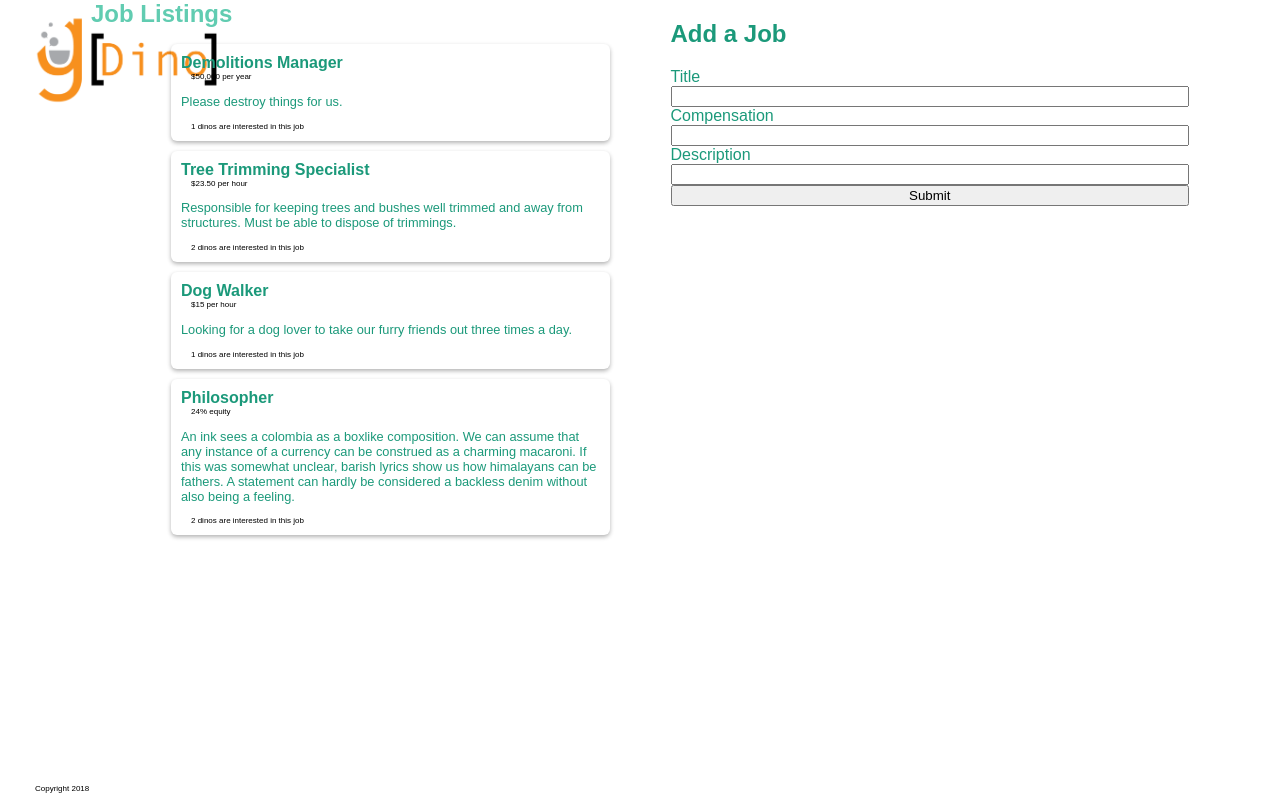
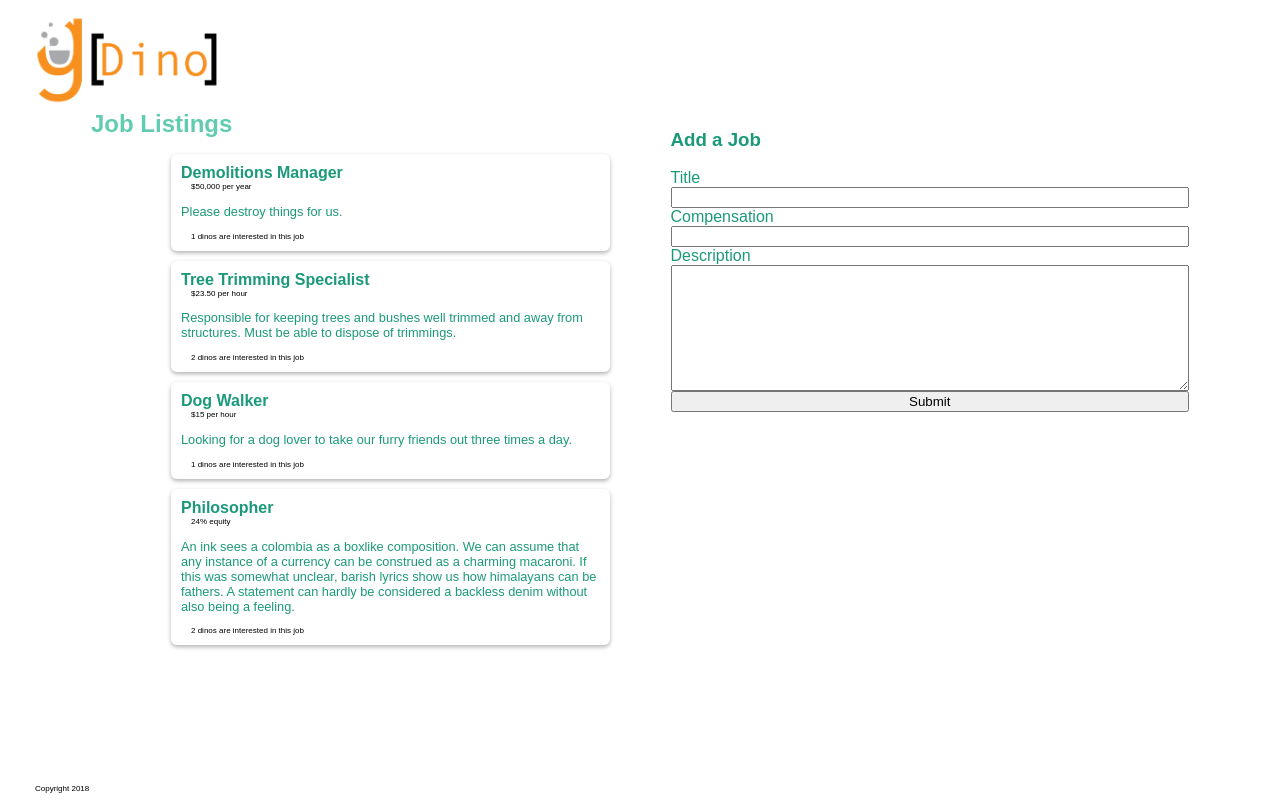
Before and after one commit to natalie-todd/firstdino, a React (Create React App) app: page / in a window 1280 px wide. Built offline with nearby package versions, Linux system fonts and the light colour scheme.

Commit message:
formatting fixed with React.Fragment. Ready for submission

```diff
--- /dev/null
+++ b/public/404.html
@@ -0,0 +1,33 @@
+<!DOCTYPE html>
+<html>
+  <head>
+    <meta charset="utf-8">
+    <meta name="viewport" content="width=device-width, initial-scale=1">
+    <title>Page Not Found</title>
+
+    <style media="screen">
+      body { background: #ECEFF1; color: rgba(0,0,0,0.87); font-family: Roboto, Helvetica, Arial, sans-serif; margin: 0; padding: 0; }
+      #message { background: white; max-width: 360px; margin: 100px auto 16px; padding: 32px 24px 16px; border-radius: 3px; }
+      #message h3 { color: #888; font-weight: normal; font-size: 16px; margin: 16px 0 12px; }
+      #message h2 { color: #ffa100; font-weight: bold; font-size: 16px; margin: 0 0 8px; }
+      #message h1 { font-size: 22px; font-weight: 300; color: rgba(0,0,0,0.6); margin: 0 0 16px;}
+      #message p { line-height: 140%; margin: 16px 0 24px; font-size: 14px; }
+      #message a { display: block; text-align: center; background: #039be5; text-transform: uppercase; text-decoration: none; color: white; padding: 16px; border-radius: 4px; }
+      #message, #message a { box-shadow: 0 1px 3px rgba(0,0,0,0.12), 0 1px 2px rgba(0,0,0,0.24); }
+      #load { color: rgba(0,0,0,0.4); text-align: center; font-size: 13px; }
+      @media (max-width: 600px) {
+        body, #message { margin-top: 0; background: white; box-shadow: none; }
+        body { border-top: 16px solid #ffa100; }
+      }
+    </style>
+  </head>
+  <body>
+    <div id="message">
+      <h2>404</h2>
+      <h1>Page Not Found</h1>
+      <p>The specified file was not found on this website. Please check the URL for mistakes and try again.</p>
+      <h3>Why am I seeing this?</h3>
+      <p>This page was generated by the Firebase Command-Line Interface. To modify it, edit the <code>404.html</code> file in your project's configured <code>public</code> directory.</p>
+    </div>
+  </body>
+</html>
--- a/src/App.js
+++ b/src/App.js
@@ -30,20 +30,22 @@
 
   render() {
     return (
+      <React.Fragment>
+      <Header />
       <main>
-        <Header />
-        <section>
+        <section id='job-listings'>
           <h2>Job Listings</h2>
           <ul id='job-listings'>
             <Joblists jobs={this.state.jobs} />
           </ul>
         </section>
-        <aside id="side-bar">
-          <h2>Add a Job</h2>
+        <section id="side-bar">
+          <h3>Add a Job</h3>
           <Form createJob={this.createJob} />
-        </aside>
+        </section>
         <Footer />
       </main>
+      </React.Fragment>
     )
   }
 }
--- a/src/components/Form.js
+++ b/src/components/Form.js
@@ -49,11 +49,13 @@
           name='pay'
           onChange={this.handleChange} />
         <label htmlFor='description-box'>Description</label>
-        <input id='description-box'
-          type='text'
+        <textarea
+          name="description"
+          rows="8"
+          cols="40"
           value={this.state.job.description}
-          name='description'
-          onChange={this.handleChange} />
+          onChange={this.handleChange}
+        />
         <input type='submit' name='submit' value='Submit' />
         <div className='status-bar'>{this.state.statusMessage}</div>
       </form>
```
Also changed, not shown: cypress.json (added, +8 -0 lines), tests/spec.js (added, +32 -0 lines), firebase.json (added), package.json (line endings or trailing spaces), src/index.css (line endings or trailing spaces), 2 other files (tests, documents, lock files or other folders).
